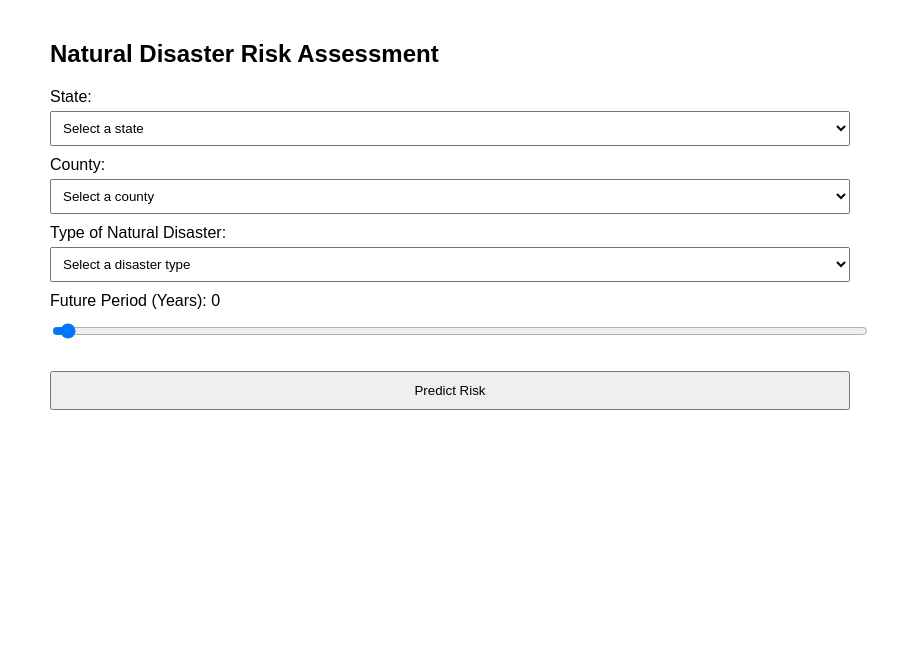
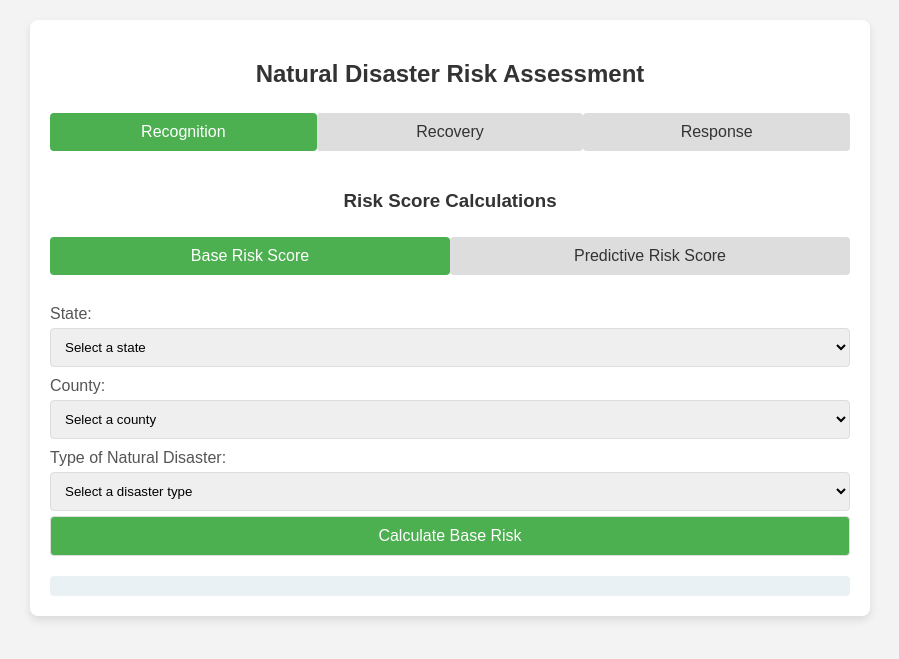
Before and after one commit to KalimsCodingWonderland/TrippleR, a Flask app: page / in a window 1280 px wide. Shown: the top 659 px of the page, without its empty margins (190-1089 px from the left). Run offline with Flask 3, Linux system fonts and the light colour scheme; parts of the project's set-up code (start-up, migrations or seed data) failed here and were passed over.

Commit message:
Update index.html

```diff
--- a/templates/index.html
+++ b/templates/index.html
@@ -3,108 +3,216 @@
 <head>
     <title>Risk Assessment Predictor</title>
     <style>
-        body { font-family: Arial, sans-serif; margin: 40px; }
-        .container { max-width: 800px; margin: auto; }
-        label { display: block; margin-top: 10px; }
-        select, input { width: 100%; padding: 8px; margin-top: 5px; }
-        button { margin-top: 20px; padding: 10px; width: 100%; }
-        .result { margin-top: 20px; padding: 10px; background-color: #f0f0f0; }
-        #chart-container { margin-top: 30px; }
+        /* Main Page Styling */
+        body {
+            font-family: Arial, sans-serif;
+            margin: 20px;
+            background-color: #f3f3f3;
+        }
+        .container {
+            max-width: 800px;
+            margin: auto;
+            background-color: #fff;
+            padding: 20px;
+            box-shadow: 0 4px 8px rgba(0, 0, 0, 0.1);
+            border-radius: 8px;
+        }
+        h2, h3 { text-align: center; color: #333; }
+        label { display: block; margin-top: 10px; color: #555; }
+        select, input, button {
+            width: 100%; padding: 10px; margin-top: 5px;
+            border-radius: 4px; border: 1px solid #ddd;
+        }
+        button {
+            background-color: #4CAF50; color: white; font-size: 16px; cursor: pointer;
+            transition: background-color 0.3s;
+        }
+        button:hover { background-color: #45a049; }
+        .result { margin-top: 20px; padding: 10px; background-color: #eaf1f4; border-radius: 4px; }
+        .tab-buttons { display: flex; justify-content: space-around; margin-top: 20px; }
+        .tab-button {
+            padding: 10px 20px; background-color: #ddd; border: none;
+            border-radius: 4px; cursor: pointer; transition: background-color 0.3s; color: #333;
+        }
+        .tab-button.active { background-color: #4CAF50; color: white; }
+        .section { display: none; padding-top: 20px; }
+        .section.active { display: block; }
     </style>
-    <!-- Include Chart.js from CDN -->
     <script src="https://cdn.jsdelivr.net/npm/chart.js"></script>
 </head>
 <body>
     <div class="container">
         <h2>Natural Disaster Risk Assessment</h2>
-        <form method="POST" id="risk-form">
+
+        <!-- Tab Navigation for Main Sections -->
+        <div class="tab-buttons">
+            <button class="tab-button active" onclick="showSection('recognition')">Recognition</button>
+            <button class="tab-button" onclick="showSection('recovery')">Recovery</button>
+            <button class="tab-button" onclick="showSection('response')">Response</button>
+        </div>
+
+        <!-- Recognition Section -->
+        <div id="recognition" class="section active">
+            <h3>Risk Score Calculations</h3>
+            <div class="tab-buttons">
+                <button class="tab-button active" onclick="showForm('base')">Base Risk Score</button>
+                <button class="tab-button" onclick="showForm('predictive')">Predictive Risk Score</button>
+            </div>
+
+            <!-- Base Risk Score Form -->
+            <div id="base" class="section active">
+                <form id="base-risk-form">
                     <label for="state">State:</label>
                     <select name="state" id="state" required>
                         <option value="" disabled selected>Select a state</option>
-                {% for state_option in states %}
-                    <option value="{{ state_option }}" {% if state_option == state %}selected{% endif %}>{{ state_option }}</option>
+                        {% for state in states %}
+                            <option value="{{ state }}">{{ state }}</option>
                         {% endfor %}
                     </select>
 
                     <label for="county">County:</label>
                     <select name="county" id="county" required>
                         <option value="" disabled selected>Select a county</option>
-                {% for county_option in counties %}
-                    <option value="{{ county_option }}" {% if county_option == county %}selected{% endif %}>{{ county_option }}</option>
+                        {% for county in counties %}
+                            <option value="{{ county }}">{{ county }}</option>
                         {% endfor %}
                     </select>
 
                     <label for="disaster">Type of Natural Disaster:</label>
                     <select name="disaster" id="disaster" required>
                         <option value="" disabled selected>Select a disaster type</option>
-                {% for disaster_option in disaster_types %}
-                    <option value="{{ disaster_option }}" {% if disaster_option == disaster %}selected{% endif %}>{{ disaster_option }}</option>
+                        {% for disaster in disaster_types %}
+                            <option value="{{ disaster }}">{{ disaster }}</option>
                         {% endfor %}
                     </select>
 
-            <label for="time">Future Period (Years): <span id="time-value">{{ time if time else 0 }}</span></label>
-            <input type="range" id="time" name="time" min="0" max="50" value="{{ time if time else 0 }}" oninput="updateTimeValue(this.value)" />
-
-            <button type="submit">Predict Risk</button>
+                    <button type="button" onclick="calculateBaseRisk()">Calculate Base Risk</button>
+                    <div class="result" id="base-result"></div>
                 </form>
-
-        {% if prediction is not none %}
-            <div class="result">
-                <h3>Predicted Risk Assessment:</h3>
-                <p>
-                    The base risk level for a <strong>{{ disaster }}</strong> in <strong>{{ county }}, {{ state }}</strong> is <strong>{{ base_prediction }}</strong>.
-                </p>
-                <p>
-                    Over the next <strong>{{ time }} years</strong>, the risk level is projected to increase to <strong>{{ prediction }}</strong>.
-                </p>
             </div>
 
-            <div id="chart-container">
-                <h3>Risk Score Over Time</h3>
-                <canvas id="riskChart"></canvas>
+            <!-- Predictive Risk Score Form -->
+            <div id="predictive" class="section">
+                <form id="predictive-risk-form">
+                    <label for="time">Future Period (Years):</label>
+                    <input type="range" id="time" name="time" min="0" max="50" oninput="updateTimeValue(this.value)">
+                    <span id="time-value">0</span> years
+
+                    <button type="button" onclick="calculatePredictiveRisk()">Calculate Predictive Risk</button>
+                    <div class="result" id="predictive-result"></div>
+
+                    <!-- Canvas for the chart -->
+                    <canvas id="predictiveChart" width="400" height="200"></canvas>
+                </form>
             </div>
-        {% endif %}
         </div>
 
-    {% if prediction is not none %}
+        <!-- Recovery Section -->
+        <div id="recovery" class="section">
+            <h3>Recovery Guidance</h3>
+            <p>Resources and tips for recovering from natural disasters.</p>
+        </div>
+
+        <!-- Response Section -->
+        <div id="response" class="section">
+            <h3>Response Actions</h3>
+            <p>Immediate actions to take during a natural disaster.</p>
+        </div>
+    </div>
+
     <script>
-        function updateTimeValue(val) {
-            document.getElementById('time-value').innerText = val;
+        function showSection(sectionId) {
+            document.querySelectorAll('.section').forEach(section => section.classList.remove('active'));
+            document.getElementById(sectionId).classList.add('active');
+            document.querySelectorAll('.tab-button').forEach(button => button.classList.remove('active'));
+            document.querySelector(`button[onclick="showSection('${sectionId}')"]`).classList.add('active');
         }
 
-        // Data passed from Flask
-        const chartData = {{ chart_data|safe }};
-        const labels = chartData.labels;
-        const data = chartData.data;
+        function showForm(formId) {
+            document.querySelectorAll('#recognition .section').forEach(section => section.classList.remove('active'));
+            document.getElementById(formId).classList.add('active');
+            document.querySelectorAll('.tab-buttons .tab-button').forEach(button => button.classList.remove('active'));
+            document.querySelector(`button[onclick="showForm('${formId}')"]`).classList.add('active');
+        }
 
-        const ctx = document.getElementById('riskChart').getContext('2d');
-        const riskChart = new Chart(ctx, {
+        async function calculateBaseRisk() {
+            const state = document.getElementById('state').value;
+            const county = document.getElementById('county').value;
+            const disaster = document.getElementById('disaster').value;
+
+            // Prepare the request data
+            const requestData = { state, county, disaster };
+
+            try {
+                const response = await fetch('/predict', {
+                    method: 'POST',
+                    headers: {
+                        'Content-Type': 'application/json'
+                    },
+                    body: JSON.stringify(requestData)
+                });
+
+                const data = await response.json();
+                document.getElementById("base-result").innerHTML = `Base Risk Score: ${data.risk_score} (Calculated for ${disaster} in ${county}, ${state})`;
+            } catch (error) {
+                console.error('Error calculating base risk:', error);
+            }
+        }
+
+
+        let predictiveChart;
+
+        function calculatePredictiveRisk() {
+            let years = document.getElementById('time').value;
+            document.getElementById("predictive-result").innerHTML = `Predictive Risk Score over ${years} years`;
+
+            // Generate sample risk scores for each year (replace with actual logic)
+            const riskScores = [];
+            for (let i = 0; i <= years; i++) {
+                // Sample formula: (risk score increases by 0.5 each year, just for illustration)
+                riskScores.push((Math.sin(i / 10) + i * 0.5) % 10 + 5); // example values
+            }
+
+            // Generate year labels
+            const yearLabels = Array.from({ length: parseInt(years) + 1 }, (_, i) => i);
+
+            // If the chart already exists, destroy it before creating a new one
+            if (predictiveChart) {
+                predictiveChart.destroy();
+            }
+
+            // Create the chart
+            const ctx = document.getElementById('predictiveChart').getContext('2d');
+            predictiveChart = new Chart(ctx, {
                 type: 'line',
                 data: {
-                labels: labels,
+                    labels: yearLabels,
                     datasets: [{
-                    label: 'Risk Score',
-                    data: data,
-                    borderColor: 'rgba(75, 192, 192, 1)',
-                    backgroundColor: 'rgba(75, 192, 192, 0.2)',
+                        label: 'Predictive Risk Score',
+                        data: riskScores,
+                        borderColor: '#4CAF50',
+                        backgroundColor: 'rgba(76, 175, 80, 0.2)',
                         fill: true,
-                    tension: 0.1
+                        tension: 0.3
                     }]
                 },
                 options: {
+                    responsive: true,
                     scales: {
-                    x: {
-                        title: { display: true, text: 'Years from Now' },
-                        ticks: { stepSize: 5 }
+                        x: { title: { display: true, text: 'Years' }},
+                        y: { title: { display: true, text: 'Risk Score' }}
                     },
-                    y: {
-                        title: { display: true, text: 'Risk Score' },
-                        beginAtZero: true
-                    }
+                    plugins: {
+                        legend: { display: true },
+                        tooltip: { mode: 'index', intersect: false }
                     }
                 }
             });
+        }
+
+        function updateTimeValue(value) {
+            document.getElementById('time-value').innerText = value;
+        }
     </script>
-    {% endif %}
 </body>
 </html>
```
Lines whose indentation alone changed are shown as unchanged.
